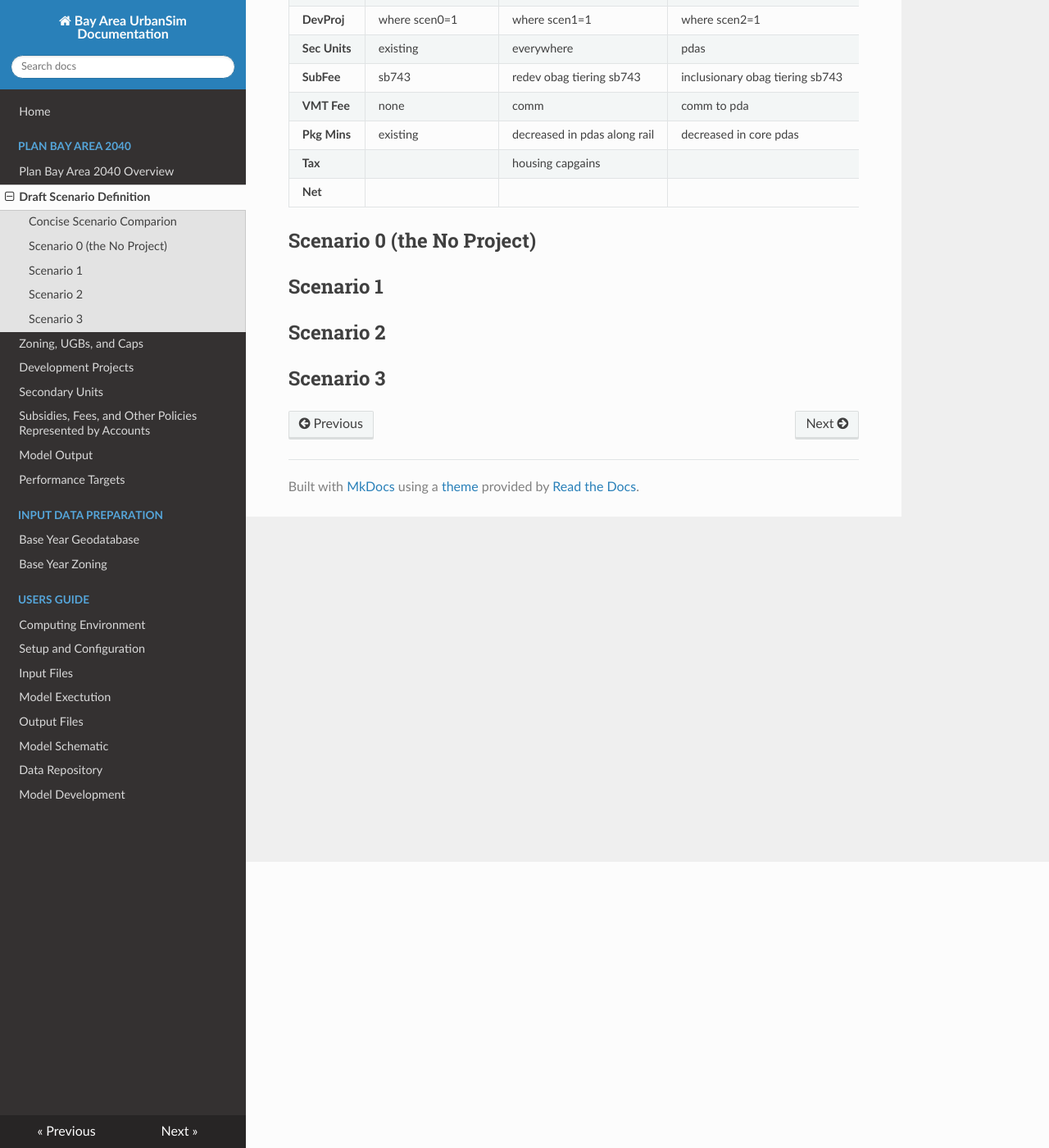
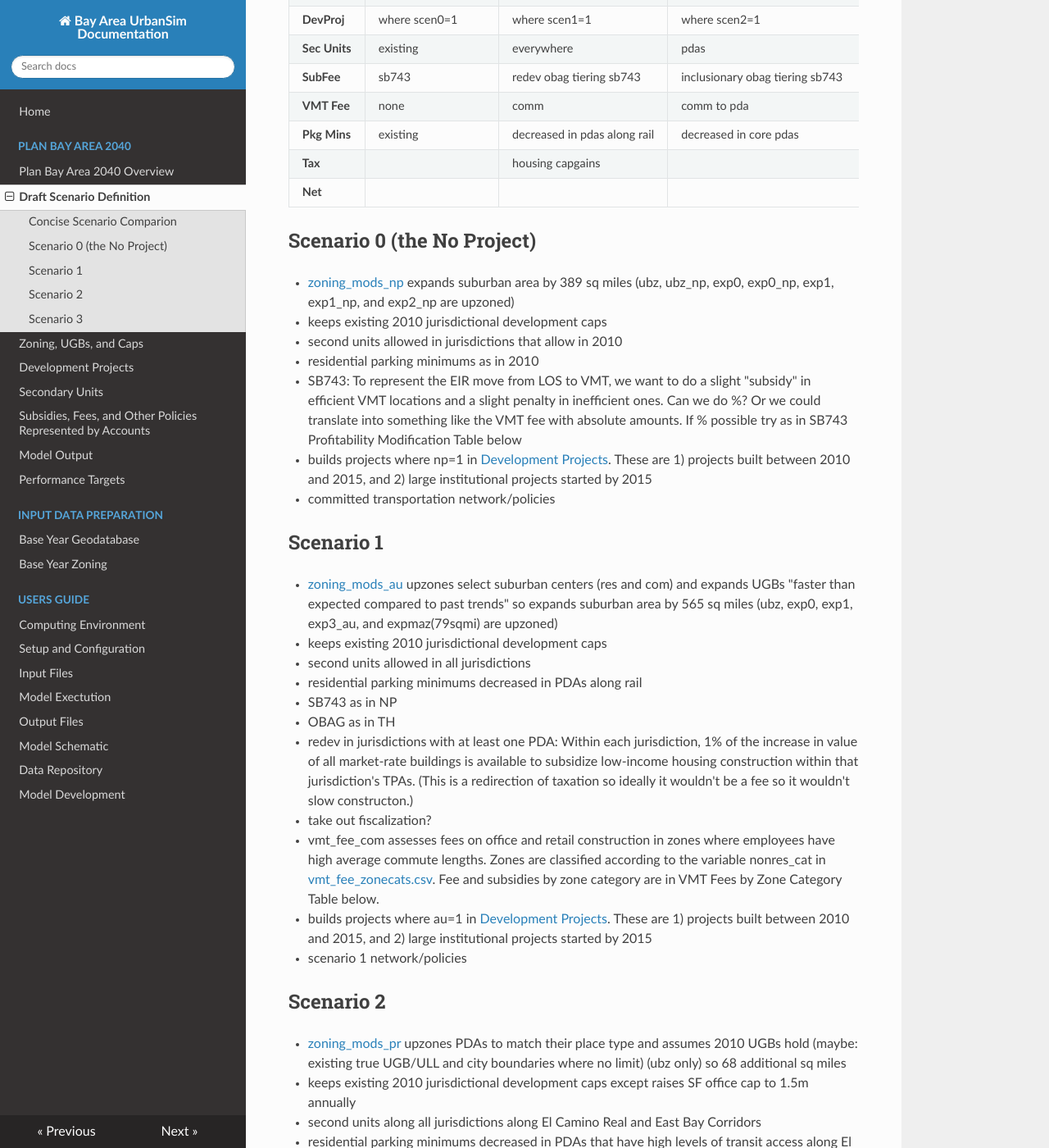
Before and after one commit to BayAreaMetro/baus_docs2, an MkDocs documentation site: the page built from docs/pba40/scenarios_def_pba40.md, in a window 1280 px wide and 1400 px high, scrolled down 349 px. Shown: the whole window at 82% size. Built offline with MkDocs 1.6.1, drawn with Linux system fonts in a browser that asks for light colours; nearby versions of some CDN libraries; old or Windows-style settings are respelled for this version of MkDocs; some of the changed text lies outside the part shown.

Commit message:
scen info

```diff
--- a/docs/pba40/scenarios_def_pba40.md
+++ b/docs/pba40/scenarios_def_pba40.md
@@ -19,12 +19,53 @@
 
 ## Scenario 0 (the No Project)
 
-
+* [zoning_mods_np](https://github.com/MetropolitanTransportationCommission/bayarea_urbansim/blob/master/data/zoning_mods_np.csv) expands suburban area by 389 sq miles (ubz, ubz_np, exp0, exp0_np, exp1, exp1_np, and exp2_np are upzoned)
+* keeps existing 2010 jurisdictional development caps
+* second units allowed in jurisdictions that allow in 2010
+* residential parking minimums as in 2010
+* SB743: To represent the EIR move from LOS to VMT, we want to do a slight "subsidy" in efficient VMT locations and a slight penalty in inefficient ones. Can we do %? Or we could translate into something like the VMT fee with absolute amounts. If % possible try as in SB743 Profitability Modification Table below
+* builds projects where np=1 in [Development Projects](https://github.com/MetropolitanTransportationCommission/bayarea_urbansim/blob/master/data/development_projects.csv). These are 1) projects built between 2010 and 2015, and 2) large institutional projects started by 2015
+* committed transportation network/policies
 
 ## Scenario 1
+
+* [zoning_mods_au](https://github.com/MetropolitanTransportationCommission/bayarea_urbansim/blob/master/data/zoning_mods_au.csv) upzones select suburban centers (res and com) and expands UGBs "faster than expected compared to past trends" so expands suburban area by 565 sq miles  (ubz, exp0, exp1, exp3_au, and expmaz(79sqmi) are upzoned)
+* keeps existing 2010 jurisdictional development caps
+* second units allowed in all jurisdictions
+* residential parking minimums decreased in PDAs along rail
+* SB743 as in NP
+* OBAG as in TH
+* redev in jurisdictions with at least one PDA: Within each jurisdiction, 1% of the increase in value of all market-rate buildings is available to subsidize low-income housing construction within that jurisdiction's TPAs. (This is a redirection of taxation so ideally it wouldn't be a fee so it wouldn't slow constructon.)
+* take out fiscalization?
+* vmt_fee_com assesses fees on office and retail construction in zones where employees have high average commute lengths. Zones are classified according to the variable nonres_cat in [vmt_fee_zonecats.csv](https://github.com/MetropolitanTransportationCommission/bayarea_urbansim/blob/master/data/vmt_fee_zonecats.csv). Fee and subsidies by zone category are in VMT Fees by Zone Category Table below.
+* builds projects where au=1 in [Development Projects](https://github.com/MetropolitanTransportationCommission/bayarea_urbansim/blob/master/data/development_projects.csv). These are 1) projects built between 2010 and 2015, and 2) large institutional projects started by 2015
+* scenario 1 network/policies
 
 
 ## Scenario 2
 
+* [zoning_mods_pr](https://github.com/MetropolitanTransportationCommission/bayarea_urbansim/blob/master/data/zoning_mods_pr.csv) upzones PDAs to match their place type and assumes 2010 UGBs hold (maybe: existing true UGB/ULL and city boundaries where no limit) (ubz only) so 68 additional sq miles
+* keeps existing 2010 jurisdictional development caps except raises SF office cap to 1.5m annually
+* second units along all jurisdictions along El Camino Real and East Bay Corridors
+* residential parking minimums decreased in PDAs that have high levels of transit access along El Camino Real and East Bay Corridors
+* SB743 as in NP
+* OBAG as in TH
+* inclusionary housing policy in jurisdictions with at least one PDA that taxes new housing construction to subsidize affordable housing construction within that jurisdiction. Within each jurisdiction that has one or more PDAs, 10% of the construction cost for market-rate housing built between 2010 and 2040 is assessed as a fee against the new construction and put into an account that is available to subsidize the construction of low-income housing units within any PDA in that jurisdiction. (This is a fee so ideally it would slow construction by making it less profitable.)
+* no vmt fee
+* additional adjustments from VisionSolver?
+* builds projects where pr=1 in [Development Projects](https://github.com/MetropolitanTransportationCommission/bayarea_urbansim/blob/master/data/development_projects.csv). These are 1) projects built between 2010 and 2015, and 2) large institutional projects started by 2015
+* scenario 2 network/policies
+
 
 ## Scenario 3
+
+* [zoning_mods_th](https://github.com/MetropolitanTransportationCommission/bayarea_urbansim/blob/master/data/zoning_mods_th.csv) upzones areas with high transit access (with an emphasis on the Big 3 and their neighbors) and tightens UGBs to city boundaries
+* keeps existing 2010 jurisdictional development caps except drops SF office cap
+* second units allowed in Big 3 cities
+* residential parking minimums decreased in Big 3 cities and neighboring high transit cities
+* SB743 as in NP
+* OBAG: In 2010 one account is set up for the entire region. Each year $200m is added to the account. In a given year, whatever is in the account is available to subsidize housing construction within any PDA in the region.
+* tax policy: land value tax in Big 3
+* vmt_fee_res assesses fees on residential construction in zones with households with high average commute lengths. Zones are classified according to the variable res_cat in [vmt_fee_zonecats.csv](https://github.com/MetropolitanTransportationCommission/bayarea_urbansim/blob/master/data/vmt_fee_zonecats.csv). Fee and subsidies by zone category are in VMT Fees by Zone Category Table below.
+* builds projects where th=1 in [Development Projects](https://github.com/MetropolitanTransportationCommission/bayarea_urbansim/blob/master/data/development_projects.csv). These are 1) projects built between 2010 and 2015, and 2) large institutional projects started by 2015, and 3) very large mixed-use projects that have been designed and assessed for feasibility using spreadsheet pro formas
+* scenario 3 network/policies
```
